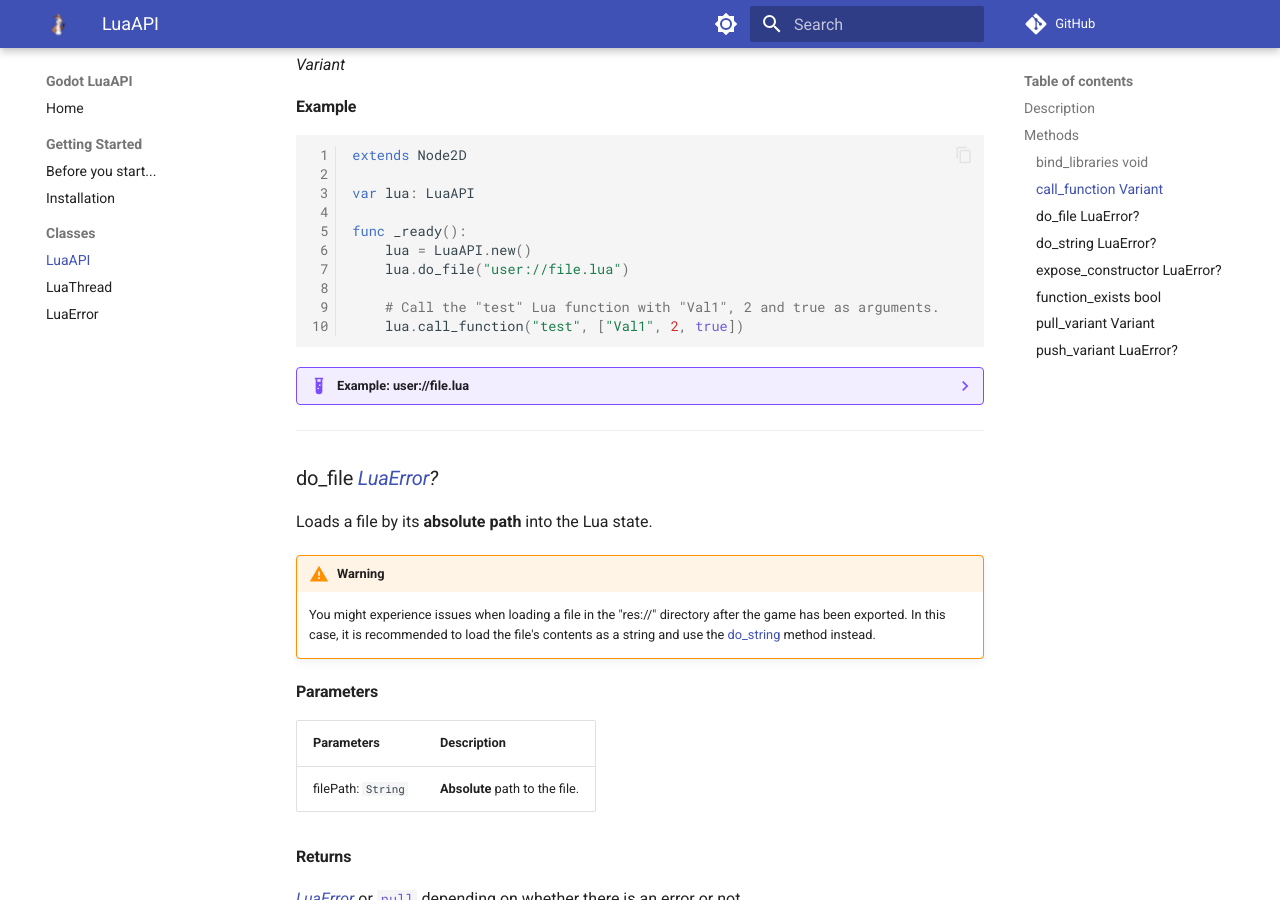
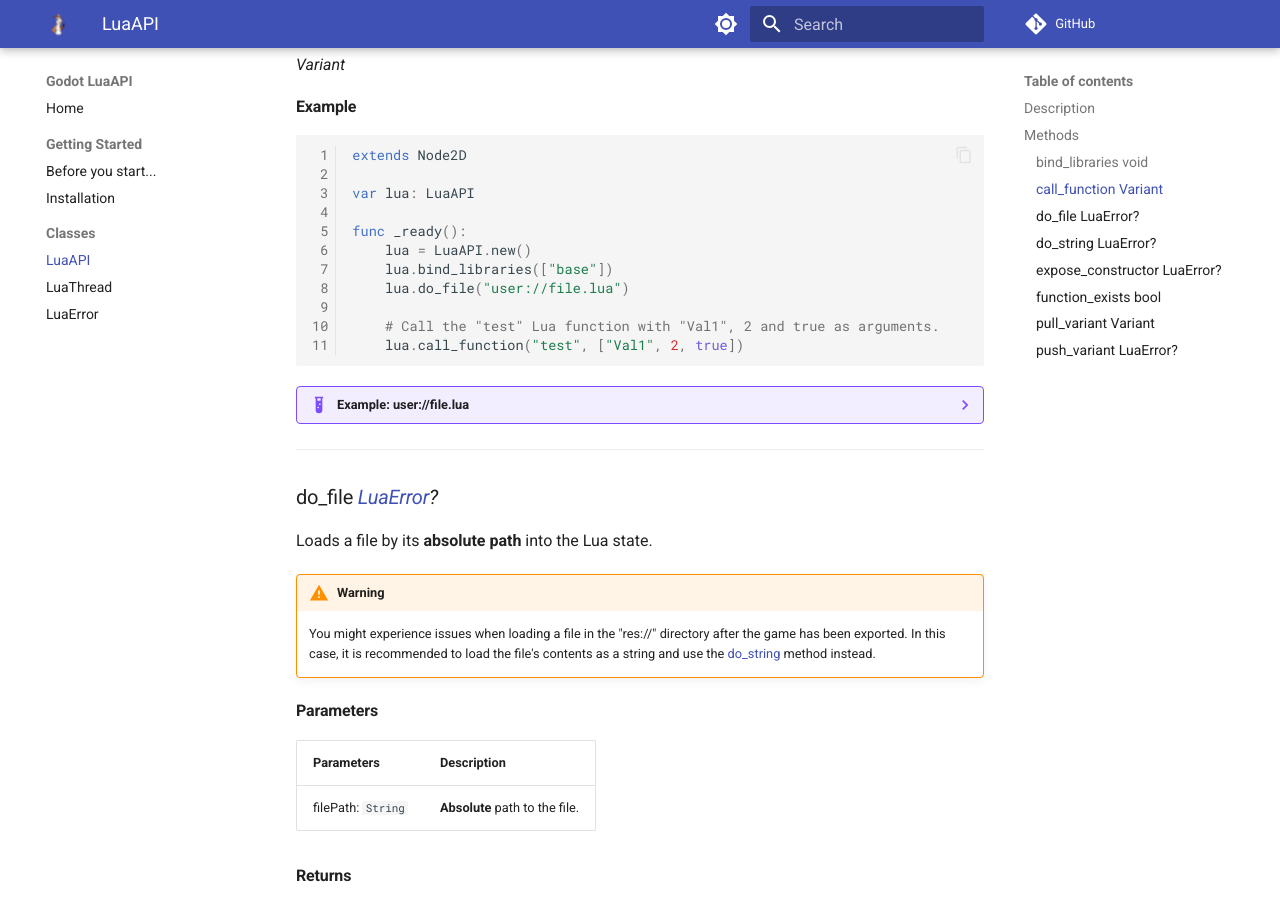
Before and after one commit to WeaselGames/godot_luaAPI_docs, an MkDocs documentation site: the page built from docs/classes/lua_api.md, in a window 1280 px wide and 900 px high, scrolled down 1675 px. Built offline with MkDocs 1.6.1 and Material for MkDocs 9.7.7, drawn with Linux system fonts in a browser that asks for light colours; comment, search, counter and statistics services are not loaded; the version menu is left out.

Commit message:
Fixed call_function examples
The example Lua file uses `tostring()`which is included in the base library.

```diff
--- a/docs/classes/lua_api.md
+++ b/docs/classes/lua_api.md
@@ -70,6 +70,7 @@
 
 func _ready():
 	lua = LuaAPI.new()
+	lua.bind_libraries(["base"])
 	lua.do_file("user://file.lua")
 
 	# Call the "test" Lua function with "Val1", 2 and true as arguments.
```
Also changed, not shown: docs/classes/lua_thread.md (+1 -0 lines).
